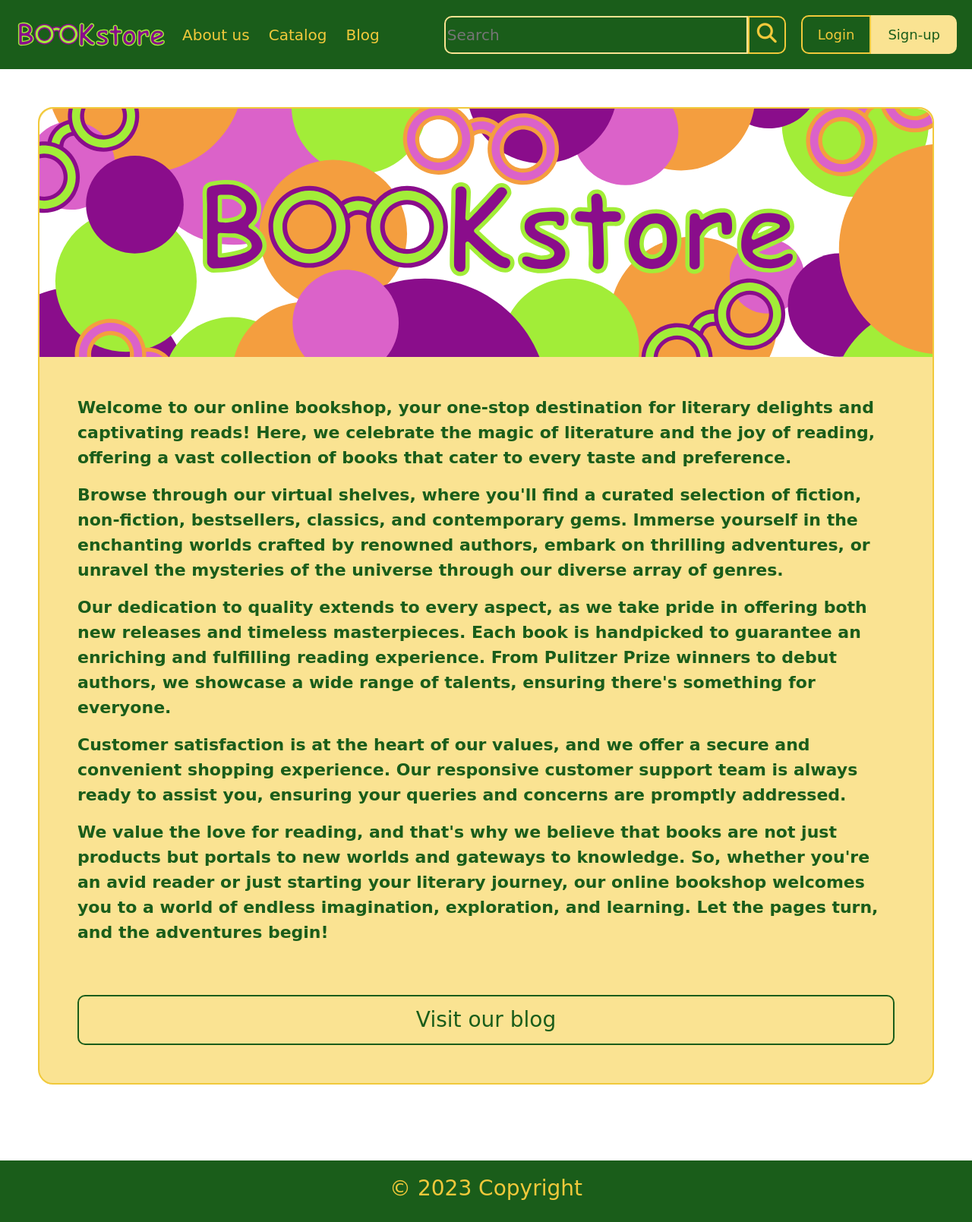
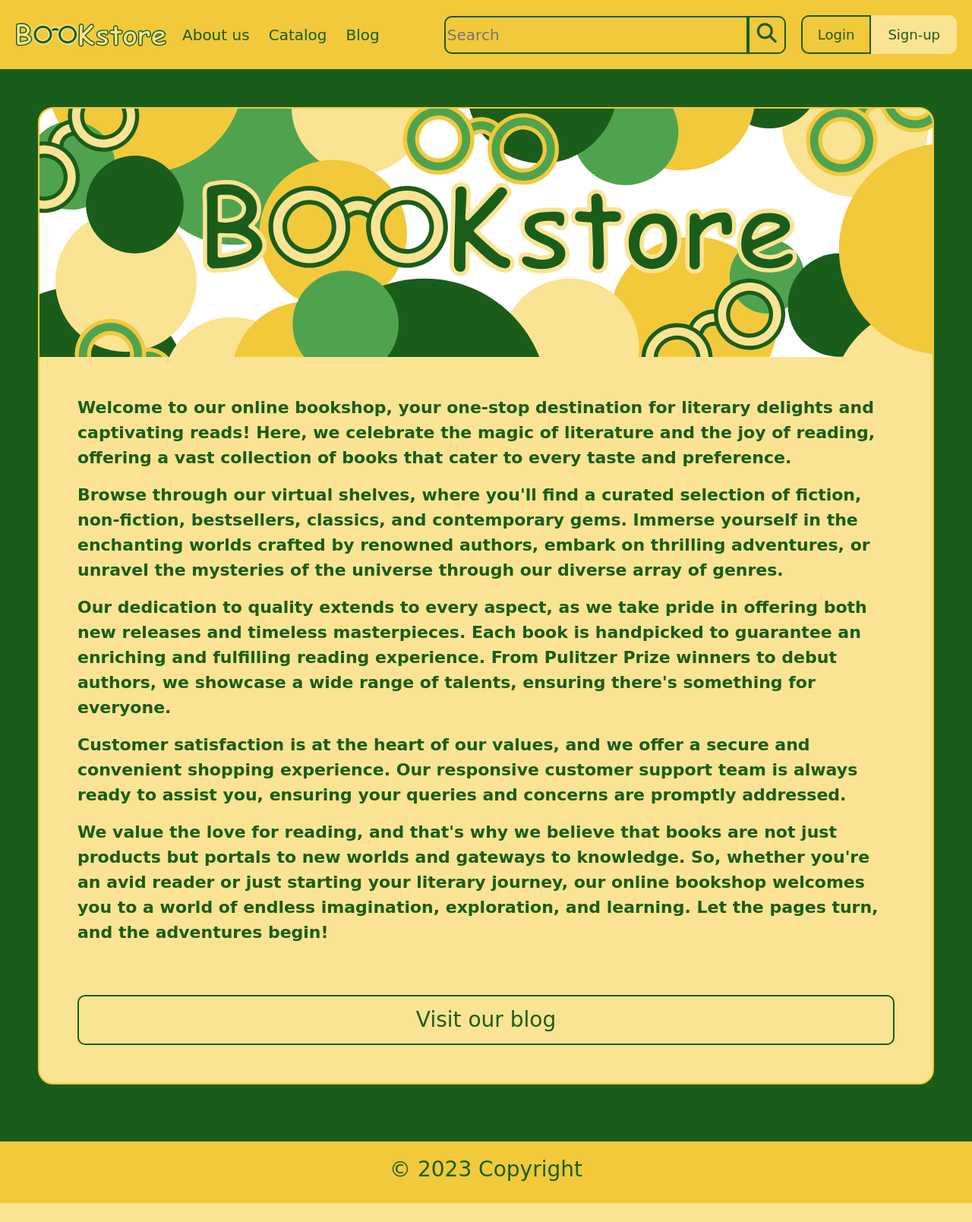
Before and after one commit to KatePril/BookStore, a Django app: page / in a window 1280 px wide. Shown: the whole page at 76% size. After the commit the page ends 1584 px from the top, so only its background shows below. Run offline with Django 4.2, Linux system fonts and the light colour scheme; data that the repository does not hold is empty; some libraries are stand-ins or nearby versions.

Commit message:
On branch developUsers

```diff
--- a/shop/admin.py
+++ b/shop/admin.py
@@ -27,7 +27,7 @@ class CategoryAdmin(admin.ModelAdmin):
 
 @admin.register(Book)
 class BookAdmin(admin.ModelAdmin):
-    fields = ('name', 'slug', 'description', 'quantity', 'price', 'is_best_saled', 'meta_title', 'meta_description', 'meta_keywords')
+    fields = ('name', 'slug', 'description', 'quantity', 'price', 'is_best_saled', 'meta_title', 'meta_description', 'meta_keywords', 'owner')
     list_display = ('id', 'name', 'quantity', 'price', 'is_best_saled')
     list_display_links = ('id', 'name')
     inlines = (BookCategoryInline, ImageInline)
--- a/static/css/card_style.css
+++ b/static/css/card_style.css
@@ -1,5 +1,5 @@
 .for-cards {
-    margin-top: var(--padding-b);
+    margin-top: var(--padding-l);
     width: 100%;
     display: flex;
     flex-wrap: wrap;
@@ -54,7 +54,7 @@
     width: 100%;
     padding-top: var(--padding-s);
     padding-bottom: var(--padding-s);
-    background-color: var(--secondary-color-one);
+    background-color: var(--main-color-one);
     color: var(--main-color-two);
     text-align: center;
 }
--- a/static/css/main_style.css
+++ b/static/css/main_style.css
@@ -7,13 +7,13 @@ body {
     font-family: var(--font);
     padding: 0;
     margin: 0;
-    background-color: var(--secondary-color-one);
+    background-color: var(--main-color-one);
 }
 .img-logo {
     width: 200px;
 }
 nav {
-    background-color: var(--main-color-one);
+    background-color: var(--main-color-two);
     width: 100%;
     padding:var(--padding-m);
     display: flex;
@@ -32,24 +32,25 @@ header {
     padding-left: var(--padding-m);
     font-size: 20px;
     text-decoration: none;
-    color: var(--main-color-two);
+    color: var(--main-color-one);
 }
 .search-form {
     display: flex;
 }
+
 .search-input {
     margin-right: 0px;
-    background-color: var(--main-color-one);
+    background-color: var(--main-color-two);
     color: var(--main-color-one);
     font-size: 20px;
 }
 
 .input-color {
     border-radius: var(--border-r-s) 0px 0px var(--border-r-s);
-    border: var(--border-w) solid var(--secondary-color-two);
+    border: var(--border-w) solid var(--main-color-one);
     height: 50px;
     width: 400px;
-    color: var(--secondary-color-two);
+    color: var(--main-color-one);
 }
 
 .search-button {
@@ -58,22 +59,22 @@ header {
 }
 
 .green-outline-button {
-    background-color: var(--main-color-one);
-    border: var(--border-w) solid var(--main-color-two);
-    color: var(--main-color-two);
+    background-color: var(--main-color-two);
+    border: var(--border-w) solid var(--main-color-one);
+    color: var(--main-color-one);
     font-size: 18px;
     text-decoration: none;
 }
 .green-outline-button:hover {
-    background-color: var(--main-color-two);
-    color: var(--main-color-one);
+    background-color: var(--main-color-one);
+    color: var(--main-color-two);
     .seach-icon {
-        color: var(--main-color-one);
+        color: var(--main-color-two);
     }
 }
 
 .seach-icon {
-    color: var(--main-color-two);
+    color: var(--main-color-one);
     font-size: 26px;
 }
 
@@ -82,9 +83,9 @@ footer {
     display: flex;
     align-items: center;
     justify-content: center;
-    background-color: var(--main-color-one);
+    background-color: var(--main-color-two);
     padding:var(--padding-m);
-    color: var(--main-color-two);
+    color: var(--main-color-one);
 }
 
 .content-div {
--- a/static/css/nav_style.css
+++ b/static/css/nav_style.css
@@ -2,7 +2,7 @@
     width: 100%;
     background-color: var(--secondary-color-two);
     padding: var(--padding-m);
-    color: var(--secondary-color-one);
+    color: var(--main-color-one);
     position: sticky;
     top: 90px;
     z-index: 5;
--- a/templates/about_us/about_us.html
+++ b/templates/about_us/about_us.html
@@ -5,7 +5,7 @@
 {% block content%}
 <div class='block-content'>
     <div class="div-main-image">
-        <img src="{% static 'img/poster1.svg' %}">
+        <img src="{% static 'img/poster2.svg' %}">
     </div>
     <div class="for-main-text">
         <p class="lead-text">
--- a/templates/includes/book_card.html
+++ b/templates/includes/book_card.html
@@ -8,7 +8,7 @@
             {% if book.main_image.image.url %}
                 <img class="card-image" src="{{book.main_image.image.url}}">
             {% else %}
-                <img src="{% static 'img/tmb.png' %}" alt="{{ book.name }}" class="img-thumbnail">
+                <img src="{% static 'img/tmb.png' %}" alt="{{ book.name }}" style="width:100%;">
             {% endif %}
         </div>
     </div>
--- a/templates/includes/header.html
+++ b/templates/includes/header.html
@@ -2,7 +2,7 @@
 <nav>
     <div class="inside-nav">
         <a href="{% url 'about_us' %}">
-            <img class="img-logo" src="{% static 'img/logo1.svg' %}" alt="" style="width: 200px;">
+            <img class="img-logo" src="{% static 'img/logo5.svg' %}" alt="" style="width: 200px;">
         </a>
         <div class="for-nav-links">
             <a href="{% url 'about_us' %}" class="nav-links">About us</a>
--- a/templates/shop/index.html
+++ b/templates/shop/index.html
@@ -22,6 +22,6 @@
             {% endfor %}
         </div>
     {% else %}
-        <p> No products found </p>
+        <p> No categories found </p>
     {% endif %}
 {% endblock %}
```
Also changed, not shown: static/img/logo2.svg (added), static/img/logo3.svg (added), static/img/logo4.svg (added), static/img/logo5.svg (added), static/img/poster2.svg (added).
